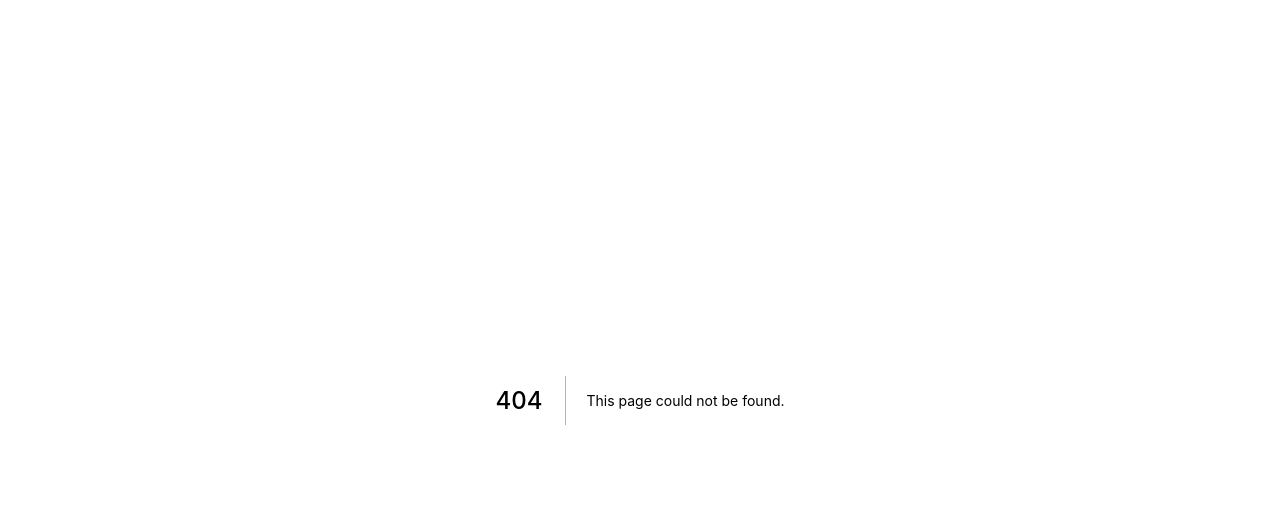
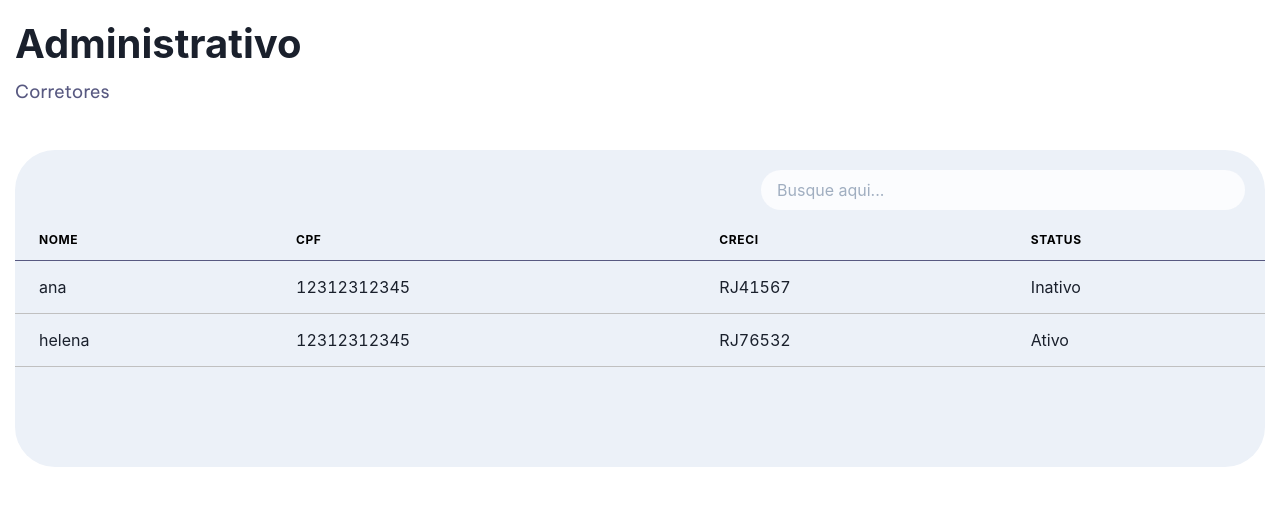
Before and after one commit to anacornachi/imobiliaria, a Next.js app: page /admin in a window 1280 px wide. Before the commit this address had no page. Shown: the top 506 px of the page. Built offline with nearby package versions, Linux system fonts and the light colour scheme.

Commit message:
🚧 wip: create table componet and mock data

```diff
--- /dev/null
+++ b/src/components/shared/Table/Heading.tsx
@@ -0,0 +1,19 @@
+import {Box, Heading as ChakraHeading, Text} from '@chakra-ui/react';
+
+type Props = {
+  title: string;
+  description: string;
+};
+
+export default function Heading({title, description}: Props) {
+  return (
+    <Box h="150px" fontFamily="vietnam" py="20px">
+      <ChakraHeading as="h2" fontSize="40px">
+        {title}
+      </ChakraHeading>
+      <Text color="description" mt="10px" fontSize="18px">
+        {description}
+      </Text>
+    </Box>
+  );
+}
--- /dev/null
+++ b/src/components/shared/Table/index.tsx
@@ -0,0 +1,56 @@
+import {
+  Flex,
+  Table as ChakraTable,
+  TableContainer,
+  Tbody,
+  Th,
+  Thead,
+  Tr,
+} from '@chakra-ui/react';
+import CustomInput from '@components/Forms/CustomInput';
+import Container from '@components/layout/Container';
+import BrokerRow from './rows/BrokerRow';
+import Heading from './Heading';
+import {tableColumns} from 'src/constants/tableColumns';
+
+type Props = {
+  label: string;
+  dataRow: TBroker[];
+};
+
+export default function Table({label, dataRow}: Props) {
+  const data = tableColumns.filter((item) => item.label == label);
+  const [{title, description, columns}] = data;
+
+  return (
+    <>
+      <Container>
+        <Heading title={title} description={description} />
+        <TableContainer bg="#ECF1F8" borderRadius="40px" pb="100px">
+          <Flex py="10px" justify="flex-end" px="20px">
+            <CustomInput w="40%" name="search" placeholder="Busque aqui..." />
+          </Flex>
+          <ChakraTable variant="simple">
+            <Thead>
+              <Tr>
+                {columns.map((column) => (
+                  <Th
+                    color="black"
+                    fontFamily="50px"
+                    borderBottom="1px"
+                    borderColor="description"
+                  >
+                    {column}
+                  </Th>
+                ))}
+              </Tr>
+            </Thead>
+            <Tbody>
+              <BrokerRow data={dataRow} />
+            </Tbody>
+          </ChakraTable>
+        </TableContainer>
+      </Container>
+    </>
+  );
+}
--- /dev/null
+++ b/src/components/shared/Table/rows/BrokerRow.tsx
@@ -0,0 +1,28 @@
+import {Td, Tr} from '@chakra-ui/react';
+
+type Props = {
+  data: TBroker[];
+};
+
+export default function BrokerRow({data}: Props) {
+  return (
+    <>
+      {data.map(({name, cpf, creci, status}, key) => (
+        <Tr key={key}>
+          <Td borderBottom="1px" borderColor="#C0C0C0">
+            {name}
+          </Td>
+          <Td borderBottom="1px" borderColor="#C0C0C0">
+            {cpf}
+          </Td>
+          <Td borderBottom="1px" borderColor="#C0C0C0">
+            {creci?.toUpperCase()}
+          </Td>
+          <Td borderBottom="1px" borderColor="#C0C0C0">
+            {status == true ? 'Ativo' : 'Inativo'}
+          </Td>
+        </Tr>
+      ))}
+    </>
+  );
+}
--- /dev/null
+++ b/src/constants/tableColumns.ts
@@ -0,0 +1,23 @@
+export const tableColumns = [
+  {
+    title: 'Administrativo',
+    description: 'Imobiliárias em aprovação',
+    label: 'toApprove',
+    role: 'admin',
+    columns: ['Nome', 'CNPJ', 'Imóveis', 'Corretores', 'Aprovação'],
+  },
+  {
+    title: 'Administrativo',
+    description: 'Imobiliárias',
+    label: 'realEstates',
+    role: 'admin',
+    columns: ['Nome', 'CNPJ', 'Imóveis Cadastrados', 'Status'],
+  },
+  {
+    title: 'Administrativo',
+    description: 'Corretores',
+    label: 'brokers',
+    role: 'realEstate',
+    columns: ['Nome', 'CPF', 'CRECI', 'Status'],
+  },
+];
--- /dev/null
+++ b/src/mocks/brokerMock.ts
@@ -0,0 +1,15 @@
+export const brokerMock = [
+  {
+    name: 'ana',
+    cpf: '12312312345',
+    creci: 'rj41567',
+    status: false,
+  },
+  {
+    id: '312312',
+    name: 'helena',
+    cpf: '12312312345',
+    creci: 'rj76532',
+    status: true,
+  },
+];
--- a/src/pages/account/register.tsx
+++ b/src/pages/account/register.tsx
@@ -1,3 +1,4 @@
+import {Heading} from '@chakra-ui/react';
 import CustomInput from '@components/Forms/CustomInput';
 import Container from '@components/layout/Container';
 import {AiFillAlert} from 'react-icons/ai';
--- /dev/null
+++ b/src/pages/admin/index.tsx
@@ -0,0 +1,6 @@
+import Table from '@components/shared/Table';
+import {brokerMock} from 'src/mocks/brokerMock';
+
+export default function index() {
+  return <Table label="brokers" dataRow={brokerMock} />;
+}
```
Also changed, not shown: src/components/shared/Table/rows/RealEstateRow.tsx (added, +27 -0 lines), src/mocks/RealEstateMock.ts (added, +16 -0 lines), src/types/TBroker.d.ts (added, +7 -0 lines).
